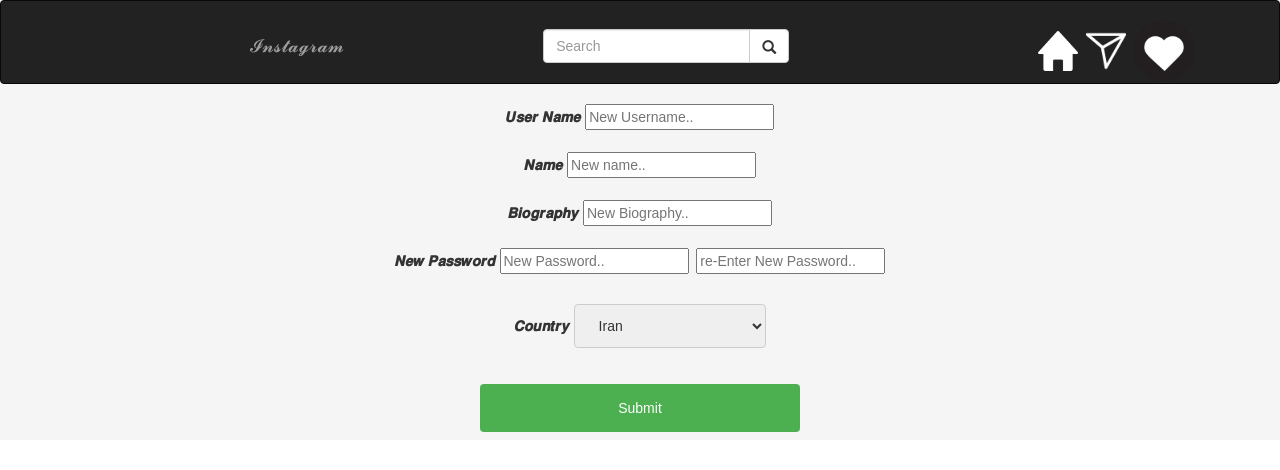
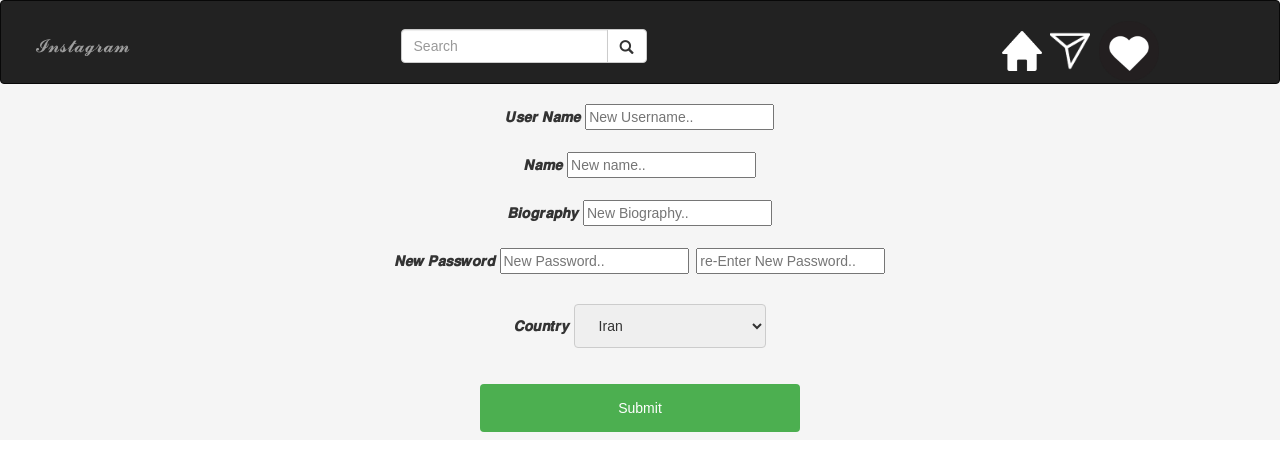
Before and after one commit to Hamid-Tabakhha/My-Instagram-profile, a plain HTML site: page edit.html in a window 1280 px wide. Drawn offline with nearby package versions, Linux system fonts and the light colour scheme.

Commit message:
small changes3

```diff
--- a/app.js
+++ b/app.js
@@ -33,9 +33,4 @@ function openPage(pageName, elmnt, color) {
   document.getElementById(pageName).style.display = "block";
 }
 
-// Get the element with id="defaultOpen" and click on it
 document.getElementById("defaultOpen").click();
-
-// document.getElementById("myButton").onclick = function () {
-//   location.href = "file:///C:/Users/hamii/Desktop/HTML/edit.html";
-// }
--- a/edit.html
+++ b/edit.html
@@ -9,11 +9,11 @@
 <nav class="navbar navbar-inverse">
     <div class="grid-container">
         <div class="grid-item">
-            <a class="navbar-brand" href="#" style="margin-left: 214px;">𝓘𝓷𝓼𝓽𝓪𝓰𝓻𝓪𝓶</a>
+            <a class="navbar-brand" href="https://instagram.com/hamid_moltazed/" >𝓘𝓷𝓼𝓽𝓪𝓰𝓻𝓪𝓶</a>
         </div>
 
         <div class="grid-item grid-item2">
-            <form class="navbar-form navbar-left" action="/action_page.php">
+            <form class="navbar-form navbar-left" action="">
                 <div class="input-group">
                     <input type="text" class="form-control" placeholder="Search" name="search">
                     <div class="input-group-btn">
@@ -26,12 +26,12 @@
     </div>
         <div class="grid-item">
             <a href="index.html"> <img onmouseover="changeImgHome(this)" onmouseout="fixImgHome(this)" border="0"
-                src="Images\w.home.png" alt="" align="middle"
+                src="Images\w.home.png" alt="home icon" align="middle"
                 class="home-icon"></a>
             <img onmouseover="changeImgDirect(this)" onmouseout="fixImgDirect(this)" border="0"
-            src="Images\w.direct.png" alt="" align="middle" class="direct-icon">
+            src="Images\w.direct.png" alt="directs icon" align="middle" class="direct-icon">
             <img onmouseover="changeImgHeart(this)" onmouseout="fixImgHeart(this)" border="0"
-            src="Images\w.heart.png" alt="" align="middle" class="heart-icon">
+            src="Images\w.heart.png" alt="likes icon" align="middle" class="heart-icon">
         </div>
       </div>
 
--- a/style.css
+++ b/style.css
@@ -1,6 +1,6 @@
 .navbar-brnd {
     font-family: Brush Script MT;
-    font-size: large;
+    font-size: 50px;
     margin-left: 214px;
 }
 
```
Also changed, not shown: index.html (+2 -2 lines).
